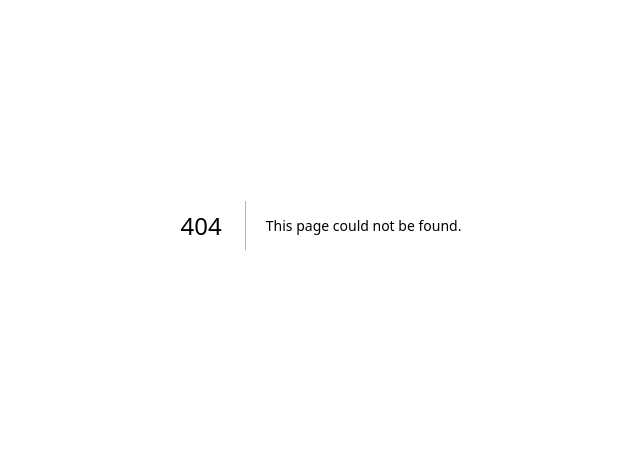
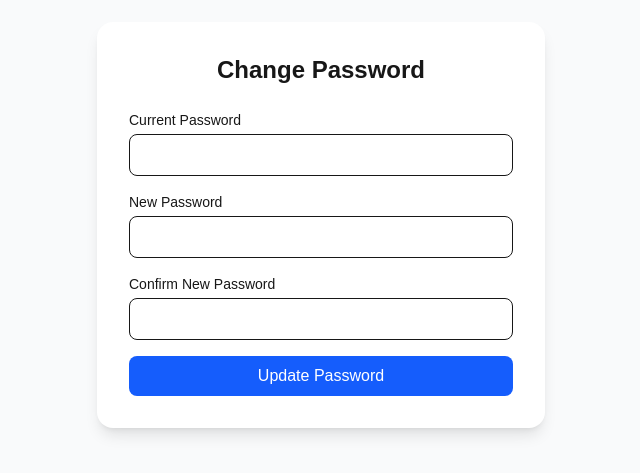
Before and after one commit to qurrahazam/auth-system2, a Next.js app: page /change-password in a window 1280 px wide. Before the commit this address had no page. Shown: the part 175-648 px from the top of the page, without its empty margins (319-959 px from the left). Built offline with nearby package versions, Linux system fonts and the light colour scheme.

Commit message:
ADDED: change-password ui

```diff
--- /dev/null
+++ b/src/app/(auth)/change-password/page.tsx
@@ -0,0 +1,111 @@
+"use client";
+
+import { useState } from "react";
+
+export default function ChangePasswordPage() {
+  const [currentPassword, setCurrentPassword] = useState("");
+  const [newPassword, setNewPassword] = useState("");
+  const [confirmPassword, setConfirmPassword] = useState("");
+  const [message, setMessage] = useState("");
+
+  const handleSubmit = async (e: React.FormEvent) => {
+    e.preventDefault();
+
+    if (newPassword !== confirmPassword) {
+      setMessage("New passwords do not match");
+      return;
+    }
+
+    try {
+      const res = await fetch("/api/change-password", {
+        method: "POST",
+        headers: {
+          "Content-Type": "application/json",
+        },
+        body: JSON.stringify({ currentPassword, newPassword }),
+      });
+
+      const data = await res.json();
+
+      if (res.ok) {
+        setMessage(data.message);
+        setCurrentPassword("");
+        setNewPassword("");
+        setConfirmPassword("");
+      } else {
+      if (res.status === 400) {
+        setMessage((data.error || "Invalid current password"));
+      } else if (res.status === 401) {
+        setMessage("Unauthorized. Please log in again.");
+      } else if (res.status === 500) {
+        setMessage("Server error. Try again later.");
+      } else {
+        setMessage(data.error || "Something went wrong");
+      }
+    }
+  } catch (error: any) {
+    setMessage("Network error. Please check your internet connection.");
+  }
+};
+
+  return (
+    <div className="flex justify-center items-center min-h-screen bg-gray-50">
+      <form
+        onSubmit={handleSubmit}
+        className="bg-white shadow-lg rounded-2xl p-8 w-full max-w-md"
+      >
+        <h2 className="text-2xl font-semibold mb-6 text-center">
+          Change Password
+        </h2>
+
+        <div className="mb-4">
+          <label className="block text-sm font-medium mb-1">
+            Current Password
+          </label>
+          <input
+            type="password"
+            value={currentPassword}
+            onChange={(e) => setCurrentPassword(e.target.value)}
+            className="w-full px-3 py-2 border rounded-lg focus:outline-none focus:ring focus:border-blue-400"
+            required
+          />
+        </div>
+
+        <div className="mb-4">
+          <label className="block text-sm font-medium mb-1">New Password</label>
+          <input
+            type="password"
+            value={newPassword}
+            onChange={(e) => setNewPassword(e.target.value)}
+            className="w-full px-3 py-2 border rounded-lg focus:outline-none focus:ring focus:border-blue-400"
+            required
+          />
+        </div>
+
+        <div className="mb-4">
+          <label className="block text-sm font-medium mb-1">
+            Confirm New Password
+          </label>
+          <input
+            type="password"
+            value={confirmPassword}
+            onChange={(e) => setConfirmPassword(e.target.value)}
+            className="w-full px-3 py-2 border rounded-lg focus:outline-none focus:ring focus:border-blue-400"
+            required
+          />
+        </div>
+
+        {message && (
+          <p className="text-center text-sm text-red-500 mb-4">{message}</p>
+        )}
+
+        <button
+          type="submit"
+          className="w-full bg-blue-600 hover:bg-blue-700 text-white font-medium py-2 px-4 rounded-lg transition"
+        >
+          Update Password
+        </button>
+      </form>
+    </div>
+  );
+}
```
